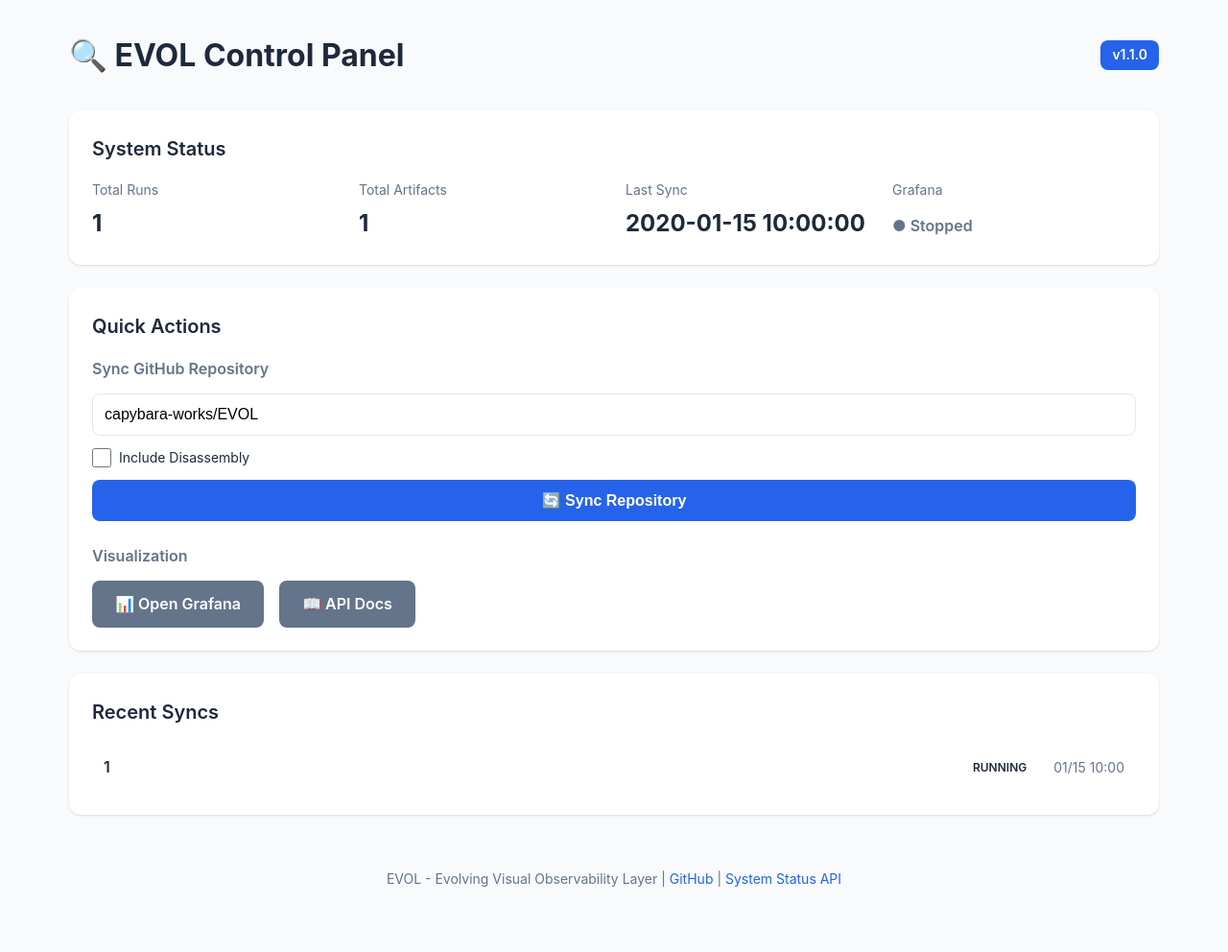
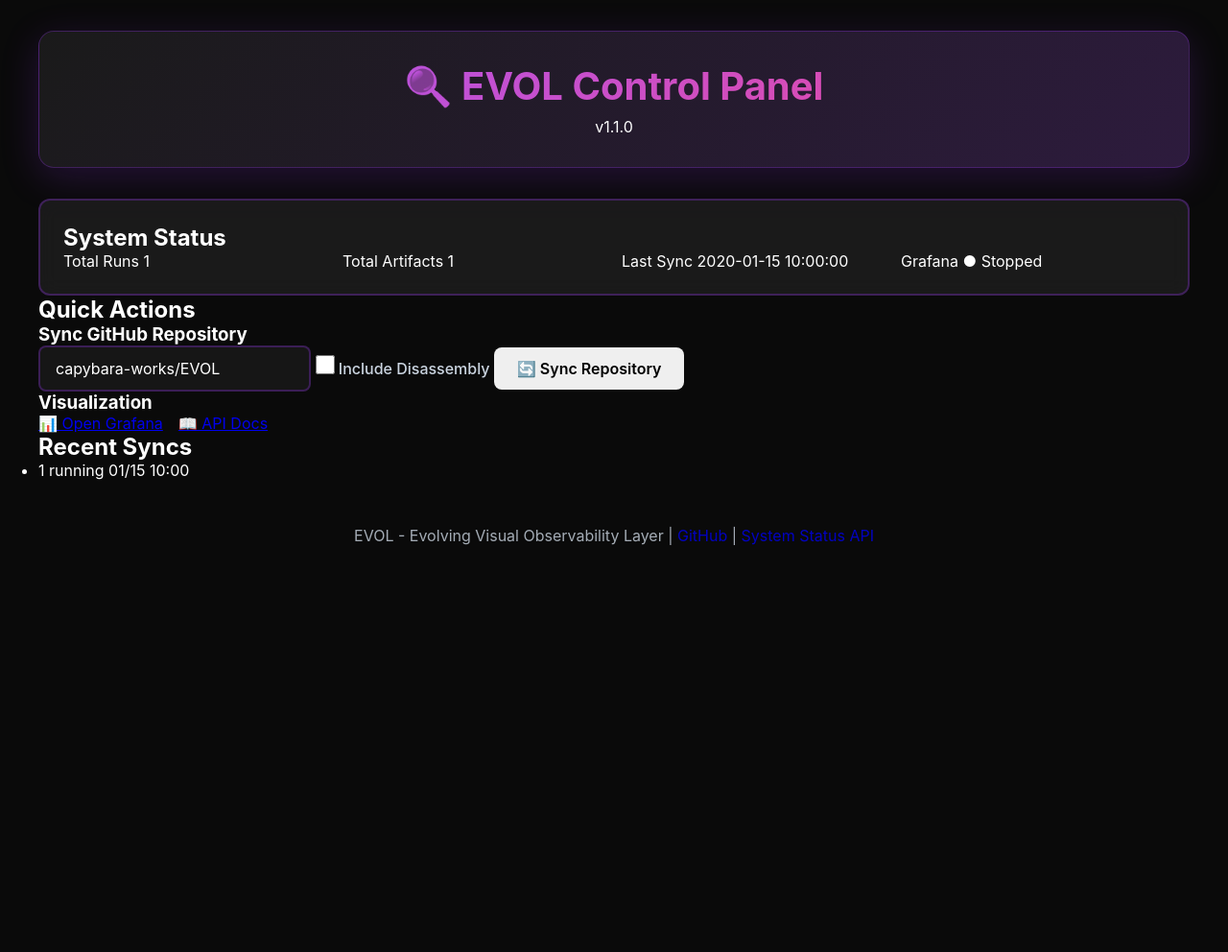
Before and after one commit to capybara-works/EVOL, a FastAPI app: page / in a window 1280 px wide. Shown: the whole page at 96% size. After the commit the page ends 568 px from the top, so only its background shows below. Run offline with FastAPI, Linux system fonts and the light colour scheme; tables that the repository leaves empty hold one stand-in row (values such as "Sample post").

Commit message:
design: Redesign WebUI with premium dark theme
- Black background (#0a0a0a) for professional look
- Vibrant purple accents (#9333ea, #a855f7) inspired by Accenture
- White text (#ffffff) with excellent contrast
- Dark gradient cards with purple borders and glow effects
- Improved hover states with purple highlights
- Glass morphism effects with backdrop blur
- High contrast ratios for accessibility (WCAG AAA compliant)
- Purple primary buttons with gradient and shadow
- Dark secondary buttons with purple borders
- Enhanced visual hierarchy with color and depth

```diff
--- a/evol/ui/static/style.css
+++ b/evol/ui/static/style.css
@@ -18,171 +18,218 @@
 }
 
 body {
-    font-family: -apple-system, BlinkMacSystemFont, 'Segoe UI', Roboto, 'Helvetica Neue', Arial, sans-serif;
-    background-color: var(--bg-color);
-    color: var(--text-color);
-    line-height: 1.6;
+    font-family: 'Inter', -apple-system, BlinkMacSystemFont, 'Segoe UI', system-ui, sans-serif;
+    background: #0a0a0a;
+    min-height: 100vh;
+    padding: 2rem;
+    color: #ffffff;
 }
 
 .container {
     max-width: 1200px;
     margin: 0 auto;
-    padding: 2rem;
 }
 
 header {
-    display: flex;
-    justify-content: space-between;
-    align-items: center;
+    background: linear-gradient(135deg, #1a1a1a 0%, #2d1b3d 100%);
+    padding: 2rem;
+    border-radius: 16px;
+    box-shadow: 0 10px 40px rgba(147, 51, 234, 0.2);
     margin-bottom: 2rem;
+    text-align: center;
+    border: 1px solid rgba(147, 51, 234, 0.3);
 }
 
 header h1 {
-    font-size: 2rem;
+    font-size: 2.5rem;
     font-weight: 700;
+    background: linear-gradient(135deg, #a855f7 0%, #ec4899 100%);
+    -webkit-background-clip: text;
+    -webkit-text-fill-color: transparent;
+    background-clip: text;
+    margin-bottom: 0.5rem;
 }
 
-.version {
-    background-color: var(--primary-color);
-    color: white;
-    padding: 0.25rem 0.75rem;
-    border-radius: 0.5rem;
-    font-size: 0.875rem;
-    font-weight: 600;
+.subtitle {
+    color: #cbd5e1;
+    font-size: 1.1rem;
 }
 
-.status-card,
-.actions-card,
-.recent-card {
-    background-color: var(--card-bg);
-    border-radius: 0.75rem;
-    padding: 1.5rem;
-    margin-bottom: 1.5rem;
-    box-shadow: var(--shadow);
+.dashboard {
+    display: grid;
+    gap: 2rem;
 }
 
-h2 {
-    font-size: 1.25rem;
-    font-weight: 600;
-    margin-bottom: 1rem;
-    color: var(--text-color);
+.status-section {
+    background: linear-gradient(135deg, #1a1a1a 0%, #2d1b3d 100%);
+    padding: 2rem;
+    border-radius: 16px;
+    box-shadow: 0 10px 40px rgba(147, 51, 234, 0.15);
+    border: 1px solid rgba(147, 51, 234, 0.2);
 }
 
-h3 {
-    font-size: 1rem;
-    font-weight: 600;
-    margin-bottom: 0.75rem;
-    color: var(--secondary-color);
+.status-section h2 {
+    font-size: 1.5rem;
+    margin-bottom: 1.5rem;
+    color: #ffffff;
+    display: flex;
+    align-items: center;
+    gap: 0.5rem;
 }
 
 .status-grid {
     display: grid;
     grid-template-columns: repeat(auto-fit, minmax(200px, 1fr));
-    gap: 1.5rem;
+    gap: 1rem;
 }
 
-.stat {
+.status-card {
+    background: rgba(30, 30, 30, 0.8);
+    padding: 1.5rem;
+    border-radius: 12px;
+    border: 2px solid rgba(147, 51, 234, 0.3);
+    transition: all 0.3s ease;
+    backdrop-filter: blur(10px);
+}
+
+.status-card:hover {
+    border-color: #a855f7;
+    transform: translateY(-2px);
+    box-shadow: 0 8px 20px rgba(168, 85, 247, 0.3);
+    background: rgba(45, 27, 61, 0.6);
+}
+
+.status-label {
+    font-size: 0.875rem;
+    color: #cbd5e1;
+    text-transform: uppercase;
+    letter-spacing: 0.05em;
+    margin-bottom: 0.5rem;
+}
+
+.status-value {
+    font-size: 2rem;
+    font-weight: 700;
+    color: #ffffff;
+}
+
+.status-value.running {
+    color: #10b981;
+}
+
+.status-value.stopped {
+    color: #ef4444;
+}
+
+.actions-section {
+    background: linear-gradient(135deg, #1a1a1a 0%, #2d1b3d 100%);
+    padding: 2rem;
+    border-radius: 16px;
+    box-shadow: 0 10px 40px rgba(147, 51, 234, 0.15);
+    border: 1px solid rgba(147, 51, 234, 0.2);
+}
+
+.actions-section h2 {
+    font-size: 1.5rem;
+    margin-bottom: 1.5rem;
+    color: #ffffff;
+}
+
+.action-group {
+    margin-bottom: 2rem;
+}
+
+.action-group h3 {
+    font-size: 1.125rem;
+    color: #cbd5e1;
+    margin-bottom: 1rem;
+}
+
+form {
     display: flex;
     flex-direction: column;
+    gap: 1rem;
 }
 
-.stat-label {
-    font-size: 0.875rem;
-    color: var(--secondary-color);
-    margin-bottom: 0.25rem;
+.form-group {
+    display: flex;
+    flex-direction: column;
+    gap: 0.5rem;
 }
 
-.stat-value {
-    font-size: 1.5rem;
-    font-weight: 700;
-    color: var(--text-color);
-}
-
-.status-indicator {
-    font-size: 1rem;
-    font-weight: 600;
-}
-
-.status-indicator.running {
-    color: var(--success-color);
-}
-
-.status-indicator.stopped {
-    color: var(--secondary-color);
-}
-
-.action-section {
-    margin-bottom: 1.5rem;
-}
-
-.action-section:last-child {
-    margin-bottom: 0;
-}
-
-.sync-form {
-    display: flex;
-    flex-direction: column;
-    gap: 0.75rem;
+label {
+    font-weight: 500;
+    color: #cbd5e1;
 }
 
 input[type="text"] {
-    padding: 0.75rem;
-    border: 1px solid var(--border-color);
-    border-radius: 0.5rem;
+    padding: 0.75rem 1rem;
+    border: 2px solid rgba(147, 51, 234, 0.3);
+    border-radius: 8px;
     font-size: 1rem;
-    transition: border-color 0.2s;
+    transition: all 0.3s ease;
+    font-family: inherit;
+    background: rgba(30, 30, 30, 0.6);
+    color: #ffffff;
+}
+
+input[type="text"]::placeholder {
+    color: #64748b;
 }
 
 input[type="text"]:focus {
     outline: none;
-    border-color: var(--primary-color);
+    border-color: #a855f7;
+    box-shadow: 0 0 0 3px rgba(168, 85, 247, 0.2);
+    background: rgba(45, 27, 61, 0.4);
 }
 
-.checkbox-label {
+.checkbox-group {
     display: flex;
     align-items: center;
     gap: 0.5rem;
-    font-size: 0.875rem;
-    cursor: pointer;
 }
 
-.checkbox-label input[type="checkbox"] {
+input[type="checkbox"] {
     width: 1.25rem;
     height: 1.25rem;
     cursor: pointer;
+    accent-color: #a855f7;
 }
 
-.btn {
+button {
     padding: 0.75rem 1.5rem;
     border: none;
-    border-radius: 0.5rem;
+    border-radius: 8px;
     font-size: 1rem;
     font-weight: 600;
     cursor: pointer;
-    transition: all 0.2s;
-    text-decoration: none;
-    display: inline-block;
-    text-align: center;
+    transition: all 0.3s ease;
+    font-family: inherit;
 }
 
-.btn-primary {
-    background-color: var(--primary-color);
+button.primary {
+    background: linear-gradient(135deg, #9333ea 0%, #c026d3 100%);
     color: white;
+    box-shadow: 0 4px 15px rgba(147, 51, 234, 0.4);
 }
 
-.btn-primary:hover {
-    background-color: #1d4ed8;
-    transform: translateY(-1px);
+button.primary:hover {
+    transform: translateY(-2px);
+    box-shadow: 0 8px 25px rgba(147, 51, 234, 0.6);
+    background: linear-gradient(135deg, #a855f7 0%, #d946ef 100%);
 }
 
-.btn-secondary {
-    background-color: var(--secondary-color);
-    color: white;
+button.secondary {
+    background: rgba(30, 30, 30, 0.8);
+    color: #cbd5e1;
+    border: 2px solid rgba(147, 51, 234, 0.3);
 }
 
-.btn-secondary:hover {
-    background-color: #475569;
-    transform: translateY(-1px);
+button.secondary:hover {
+    background: rgba(45, 27, 61, 0.6);
+    border-color: #a855f7;
+    color: #ffffff;
 }
 
 .button-group {
@@ -191,91 +238,60 @@
     flex-wrap: wrap;
 }
 
-.status-message {
-    margin-top: 0.75rem;
-    padding: 0.75rem;
-    border-radius: 0.5rem;
-    font-size: 0.875rem;
-    display: none;
+.syncs-section {
+    background: linear-gradient(135deg, #1a1a1a 0%, #2d1b3d 100%);
+    padding: 2rem;
+    border-radius: 16px;
+    box-shadow: 0 10px 40px rgba(147, 51, 234, 0.15);
+    border: 1px solid rgba(147, 51, 234, 0.2);
 }
 
-.status-message.success {
-    background-color: #d1fae5;
-    color: #065f46;
-    display: block;
+.syncs-section h2 {
+    font-size: 1.5rem;
+    margin-bottom: 1.5rem;
+    color: #ffffff;
 }
 
-.status-message.error {
-    background-color: #fee2e2;
-    color: #991b1b;
-    display: block;
+table {
+    width: 100%;
+    border-collapse: collapse;
 }
 
-.sync-list {
-    list-style: none;
+thead {
+    background: rgba(30, 30, 30, 0.6);
+    border-bottom: 2px solid rgba(147, 51, 234, 0.3);
 }
 
-.sync-item {
-    display: flex;
-    justify-content: space-between;
-    align-items: center;
-    padding: 0.75rem;
-    border-bottom: 1px solid var(--border-color);
+th {
+    text-align: left;
+    padding: 1rem;
+    font-weight: 600;
+    color: #cbd5e1;
+    text-transform: uppercase;
+    font-size: 0.875rem;
+    letter-spacing: 0.05em;
 }
 
-.sync-item:last-child {
-    border-bottom: none;
+td {
+    padding: 1rem;
+    border-top: 1px solid rgba(147, 51, 234, 0.2);
+    color: #e2e8f0;
 }
 
-.sync-repo {
-    font-weight: 600;
-    flex: 1;
-}
-
-.sync-status {
-    padding: 0.25rem 0.75rem;
-    border-radius: 0.25rem;
-    font-size: 0.75rem;
-    font-weight: 600;
-    text-transform: uppercase;
-    margin-right: 1rem;
-}
-
-.sync-status.status-success {
-    background-color: #d1fae5;
-    color: #065f46;
-}
-
-.sync-status.status-failure {
-    background-color: #fee2e2;
-    color: #991b1b;
-}
-
-.sync-status.status-cancelled {
-    background-color: #fef3c7;
-    color: #92400e;
-}
-
-.sync-time {
-    color: var(--secondary-color);
-    font-size: 0.875rem;
-}
-
-.empty-message {
-    color: var(--secondary-color);
+.empty-state {
     text-align: center;
-    padding: 2rem;
+    padding: 3rem;
+    color: #64748b;
 }
 
 footer {
+    margin-top: 3rem;
     text-align: center;
-    padding: 2rem 0;
-    color: var(--secondary-color);
-    font-size: 0.875rem;
+    color: #cbd5e1;
+    opacity: 0.8;
 }
 
 footer a {
-    color: var(--primary-color);
     text-decoration: none;
 }
 
```
